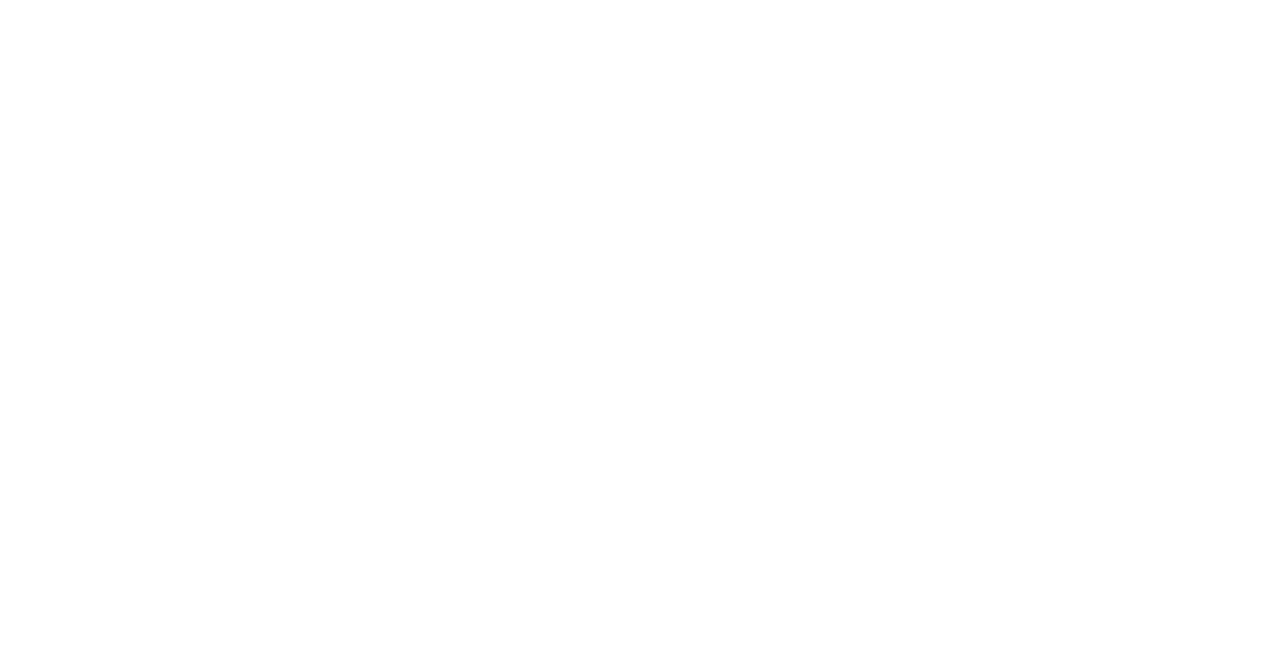
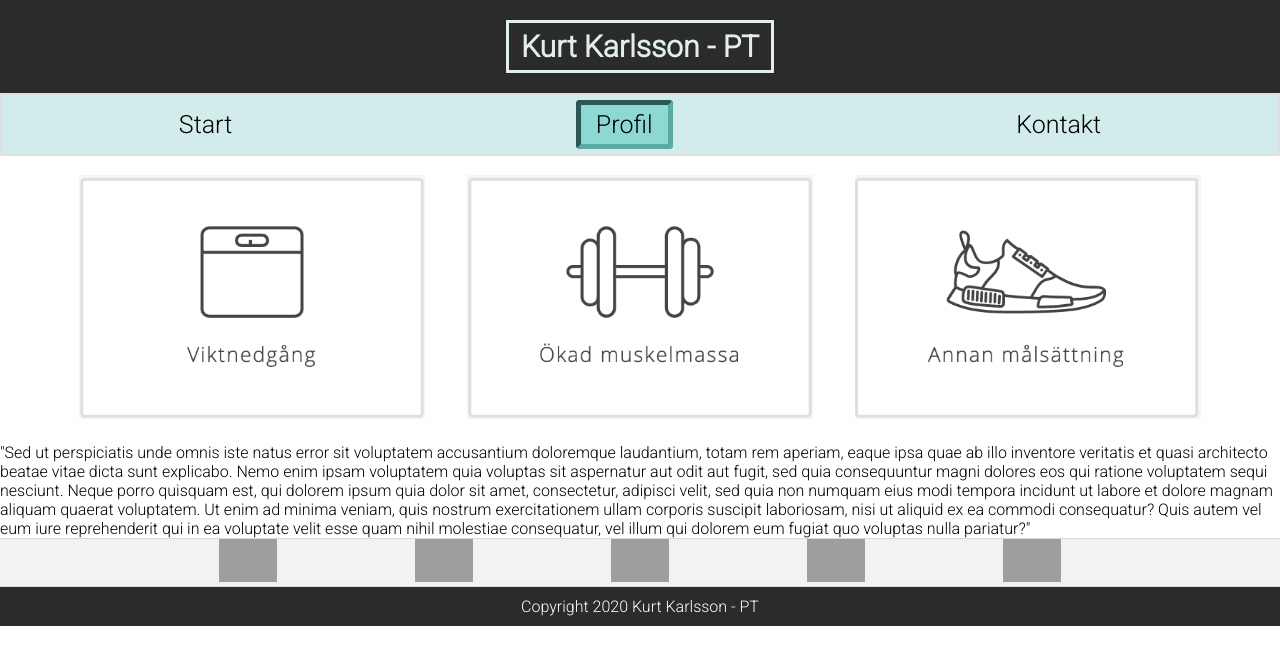
Before and after one commit to FredrikaSundell/IP1, a plain HTML site: page about.html in a window 1280 px wide. Drawn offline with Linux system fonts and the light colour scheme; grey boxes are pictures that could not be loaded.

Commit message:
pictures, css

```diff
--- a/about.html
+++ b/about.html
@@ -0,0 +1,109 @@
+<!DOCTYPE html>
+<html lang="sv">
+  <head>
+    <meta charset="UTF-8" />
+    <meta name="viewport" content="width=device-width, initial-scale=1.0" />
+    <title>PT - Kurt Karlsson About</title>
+    <link rel="stylesheet" href="style.css" />
+    <link
+      href="https://fonts.googleapis.com/css2?family=Roboto:ital,wght@0,100;0,300;1,400&display=swap"
+      rel="stylesheet"
+    />
+    <script src="index.js" defer></script>
+  </head>
+
+  <body>
+    <header>
+      <h1>Kurt Karlsson - PT</h1>
+    </header>
+
+    <nav class="topnav">
+      <ul>
+        <li><a href="index.html">Start</a></li>
+        <li><a href="about.html" class="current">Profil</a></li>
+        <li><a href="contact.html">Kontakt</a></li>
+      </ul>
+    </nav>
+
+    <div class="imgBox">
+      <ul>
+        <li>
+          <img src="vikt.jpg" alt="Bild på våg" />
+        </li>
+        <li>
+          <img src="muskler.jpg" alt="Bild på hantel" />
+        </li>
+        <li>
+          <img src="sko.jpg" alt="Bild på löpsko" />
+        </li>
+      </ul>
+    </div>
+
+    <div>
+      <p>
+        "Sed ut perspiciatis unde omnis iste natus error sit voluptatem
+        accusantium doloremque laudantium, totam rem aperiam, eaque ipsa quae ab
+        illo inventore veritatis et quasi architecto beatae vitae dicta sunt
+        explicabo. Nemo enim ipsam voluptatem quia voluptas sit aspernatur aut
+        odit aut fugit, sed quia consequuntur magni dolores eos qui ratione
+        voluptatem sequi nesciunt. Neque porro quisquam est, qui dolorem ipsum
+        quia dolor sit amet, consectetur, adipisci velit, sed quia non numquam
+        eius modi tempora incidunt ut labore et dolore magnam aliquam quaerat
+        voluptatem. Ut enim ad minima veniam, quis nostrum exercitationem ullam
+        corporis suscipit laboriosam, nisi ut aliquid ex ea commodi consequatur?
+        Quis autem vel eum iure reprehenderit qui in ea voluptate velit esse
+        quam nihil molestiae consequatur, vel illum qui dolorem eum fugiat quo
+        voluptas nulla pariatur?"
+      </p>
+
+      <div class="social-links">
+        <ul>
+          <li>
+            <a href="https://www.facebook.com/"
+              ><img
+                src="https://cdn.pixabay.com/photo/2017/11/10/05/04/facebook-2935402_1280.png"
+                alt="länk till facebook"
+              />
+            </a>
+          </li>
+          <li>
+            <a href="https://www.instagram.com/"
+              ><img
+                src="https://cdn.pixabay.com/photo/2017/11/10/05/04/instagram-2935404_1280.png"
+                alt="länk till instagram"
+              />
+            </a>
+          </li>
+          <li>
+            <a href="https://www.twitter.com/"
+              ><img
+                src="https://cdn.pixabay.com/photo/2017/11/10/05/05/twitter-2935414_1280.png"
+                alt="länk till twitter"
+              />
+            </a>
+          </li>
+          <li>
+            <a href="https://www.whatsapp.com/"
+              ><img
+                src="https://cdn.pixabay.com/photo/2017/11/10/05/05/whatsapp-2935415_1280.png"
+                alt="länk till whatsapp"
+              />
+            </a>
+          </li>
+          <li>
+            <a href="https://www.youtube.com/"
+              ><img
+                src="https://cdn.pixabay.com/photo/2017/11/10/05/05/youtube-2935416_1280.png"
+                alt="länk till youtube"
+              />
+            </a>
+          </li>
+        </ul>
+      </div>
+
+      <footer>
+        <p class="copyright">Copyright 2020 Kurt Karlsson - PT</p>
+      </footer>
+    </div>
+  </body>
+</html>
--- a/style.css
+++ b/style.css
@@ -14,6 +14,7 @@ p {
   font-family: 'Roboto', sans-serif;
 }
 
+/* HEADER */
 header {
   background-color: rgb(43, 43, 43);
   padding: 20px;
@@ -30,11 +31,10 @@ header h1 {
 }
 
 /* NAV BAR */
-
 .topnav {
   border: 2px solid rgb(223, 223, 223);
   background: rgb(209, 236, 234);
-  padding: 20px;
+  padding: 5px;
 }
 
 .topnav ul {
@@ -51,8 +51,8 @@ header h1 {
 .topnav li .current {
   background: rgba(141, 216, 210);
   border: 5px inset rgb(88, 170, 163);
-  border-radius: 5px;
-  padding: 10px 15px;
+  border-radius: 4px;
+  padding: 5px 15px;
 }
 
 .topnav li a {
@@ -69,7 +69,34 @@ header h1 {
   text-shadow: 1px 1px gray;
 }
 
-/* NAV BAR */
+/* IMG */
+.imgBox {
+  background-color: white;
+  margin: 0;
+  text-align: center;
+}
+.imgBox li {
+  width: 30%;
+  display: inline-block;
+}
+.imgBox img {
+  width: 100%;
+  padding: 5%;
+}
+
+/* INFO */
+.info {
+  border: 1px solid black;
+  display: inline-block;
+  position: relative;
+  max-width: 800px;
+  background: white;
+  color: black;
+  font-size: 25px;
+  transition: 1s;
+  padding: 10px;
+  text-align: center;
+}
 
 /* SOC LINKS */
 .social-links {
@@ -91,8 +118,6 @@ header h1 {
 footer {
   display: inline-block;
   position: relative;
-  left: 0;
-  bottom: 0;
   width: 100%;
   background: rgb(43, 43, 43);
   color: #ffffff;
@@ -110,11 +135,12 @@ footer {
   font-family: 'Roboto', sans-serif;
   font-size: 16px;
   color: whitesmoke;
+  margin: 2%;
 }
 
 input[type='text'],
 input[type='email'] {
-  width: 50%;
+  /*width: 50%;*/
   padding: 0px 5px 0px 10px;
   margin: 5px 0 15px 0;
   background-color: rgb(24, 24, 24);
@@ -133,7 +159,6 @@ select {
 }
 
 input[type='submit'] {
-  /* width: 100%; */
   background-color: rgb(255, 204, 128);
   color: rgba(255, 255, 255, 1);
   padding: 15px 20px;
@@ -156,6 +181,9 @@ input[type='submit'] {
     font-size: 11px;
   }
 
+  .info {
+    font-size: 20px;
+  }
   .topnav ul {
     flex-direction: column;
   }
```
Also changed, not shown: contact.html (+81 -7 lines), index.html (+54 -31 lines), muskler.jpg (added), sko.jpg (added), vikt.jpg (added).
